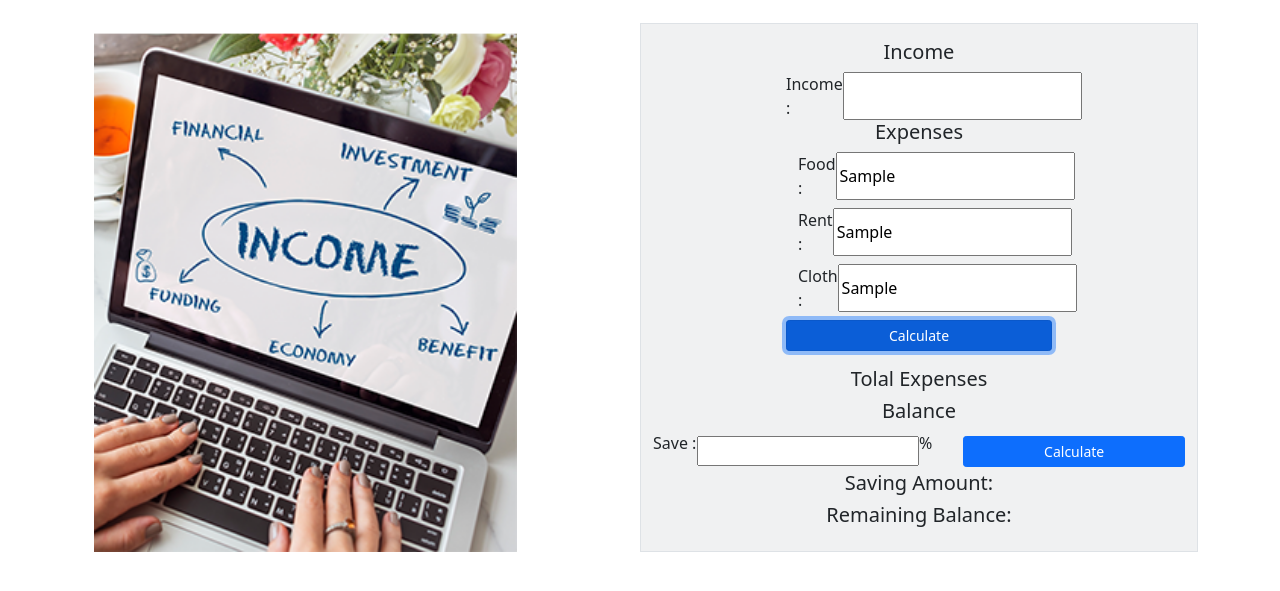
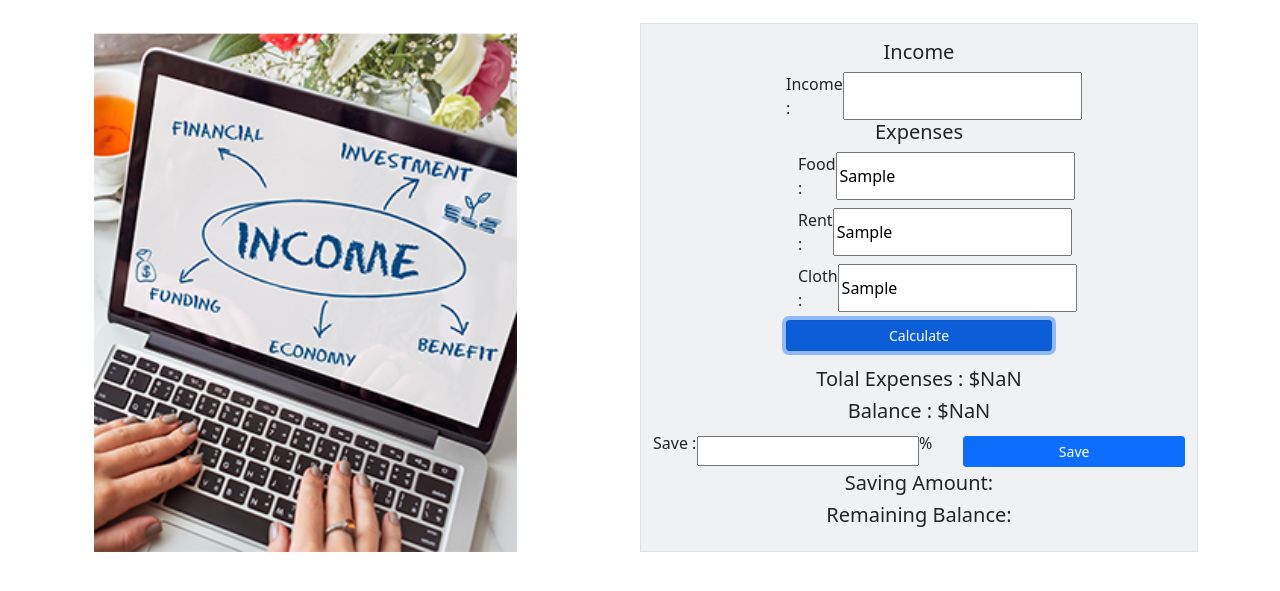
Before and after one commit to writerowson/money-manqger-a5, a plain HTML site: page index.html in a window 1280 px wide. Both pictures are taken after typing "Sample", "Sample", "Sample" into the empty fields and a click on the button "Calculate". Shown: the part 121-712 px from the top of the page. Drawn offline with Linux system fonts and the light colour scheme.

Commit message:
expenses and balance

```diff
--- a/index.html
+++ b/index.html
@@ -22,32 +22,32 @@
                 <h5 class="text-center mt-3">Income</h5>
                 <div class=" col-lg-6 d-flex m-auto ">
                     <p class="m-auto">Income : </p>
-                    <input type="text">
+                    <input id="income-amount" type="text">
                 </div>
                 <h5 class="text-center">Expenses</h5>
                 <div class=" row col-lg-6 d-flex m-auto ">
-                    <div class=" d-flex mb-2 ">
+                    <div class=" d-flex mb-2  ">
                         <p class="m-auto">Food : </p>
-                        <input type="text">
+                        <input id="food-prices" type="text">
                     </div>
                     <div class="  d-flex mb-2 ">
                         <p class="m-auto">Rent : </p>
-                        <input type="text">
+                        <input id="rent-prices" type="text">
                     </div>
                     <div class="  d-flex mb-2 ">
                         <p class="m-auto">Cloth : </p>
-                        <input type="text">
+                        <input id="cloth-prices" type="text">
                     </div>
-                    <button type="button" class="btn btn-primary btn-sm px-5  ">Calculate</button>
+                    <button onclick="claculation()" type="button" class="btn btn-primary btn-sm px-5">Calculate</button>
                 </div>
                 <div class="row mt-3 mb-3">
-                    <h5 class="text-center">Tolal Expenses</h5>
-                    <h5 class="text-center">Balance</h5>
+                    <h5 class="text-center">Tolal Expenses : $<span id="total-expenses"></span> </h5>
+                    <h5 class="text-center">Balance : $<span id="balance"></span> </h5>
                     <div class="d-flex  align-items-center  ">
                         <p class="col-lg-1 ">Save : </p>
                         <input class="col-lg-5" type="text">
                         <p class="col-lg-1">%</p>
-                        <button type="button" class="col-lg-5 btn btn-primary btn-sm px-5  ">Calculate</button>
+                        <button type="button" class="col-lg-5 btn btn-primary btn-sm px-5  ">Save</button>
                     </div>
                     <h5 class="text-center">Saving Amount: </h5>
                     <h5 class="text-center">Remaining Balance:</h5>
@@ -55,7 +55,7 @@
             </div>
         </div>
     </main>
-    <script src="js/script.js"></script>
+    <script src="new.js"></script>
 </body>
 
 </html>
--- /dev/null
+++ b/new.js
@@ -0,0 +1,36 @@
+// function sum(num1, num2) {
+//     let total = num1 + num2;
+//     return total
+// }
+// let result = sum(2, 3)
+
+// console.log(result)
+let foodExpenses = document.getElementById("food-prices");
+let rentExpenses = document.getElementById("rent-prices");
+let clothExpenses = document.getElementById("cloth-prices");
+
+let incomeAmount = document.getElementById("income-amount")
+
+let totalExpenses = document.getElementById("total-expenses")
+
+let balanceOutput = document.getElementById("balance")
+
+function sum(food, rent, cloth) {
+    // if (typeof (food, rent, cloth) >= '0') {
+    //     return "please input a positive number"
+    // }
+    let total = Number(food) + Number(rent) + Number(cloth);
+    return total
+}
+function updateBalance(income, expense) {
+    let result = Number(income) - Number(expense)
+    return result
+}
+function claculation() {
+    let sumOfExpenses = sum(foodExpenses.value, rentExpenses.value, clothExpenses.value)
+    // console.log = (sumOfExpenses)
+    totalExpenses.innerText = sumOfExpenses;
+
+    let balance = updateBalance(incomeAmount.value, totalExpenses.innerText)
+    balanceOutput.innerText = balance;
+}
```
Also changed, not shown: js/script.js (deleted).
